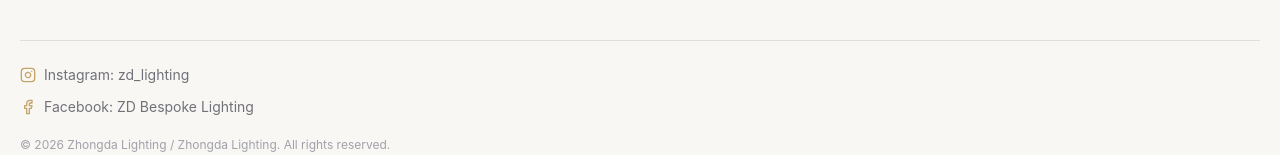
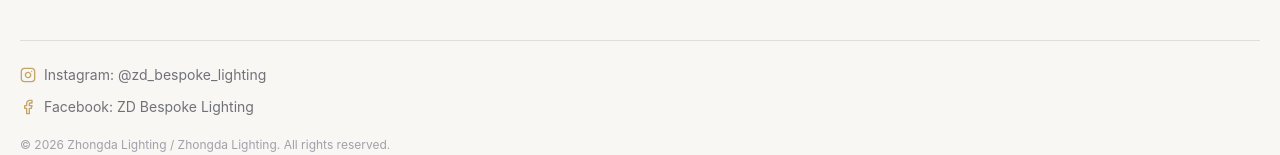
Before and after one commit to ct2632714830-star/zhongda-lighting-website, a Next.js app: page /contact in a window 1280 px wide. Shown: the part 1063-1218 px from the top of the page. Built offline with nearby package versions, Linux system fonts and the light colour scheme.

Commit message:
Update Instagram account links

```diff
--- a/components/Contact.tsx
+++ b/components/Contact.tsx
@@ -25,7 +25,7 @@ export function Contact() {
           </div>
           <div className="mt-9 flex flex-col gap-4 sm:flex-row">
             <LuxuryButton href="https://wa.me/8619047186703">{t.contact.whatsappButton}</LuxuryButton>
-            <a href="https://instagram.com/" className="inline-flex h-12 w-12 items-center justify-center border border-white/15 text-ivory/70 transition hover:border-champagne/60 hover:text-champagne" aria-label="Instagram">
+            <a href="https://www.instagram.com/zd_bespoke_lighting/" target="_blank" rel="noopener noreferrer" className="inline-flex h-12 w-12 items-center justify-center border border-white/15 text-ivory/70 transition hover:border-champagne/60 hover:text-champagne" aria-label="Instagram @zd_bespoke_lighting">
               <Instagram className="size-5" />
             </a>
             <a href="https://facebook.com/" className="inline-flex h-12 w-12 items-center justify-center border border-white/15 text-ivory/70 transition hover:border-champagne/60 hover:text-champagne" aria-label="Facebook">
--- a/components/Footer.tsx
+++ b/components/Footer.tsx
@@ -35,10 +35,15 @@ export function Footer() {
       </div>
       <div className="container-lux mt-10 border-t border-black/10 pt-6">
         <div className="flex flex-col items-start gap-3 text-sm text-zinc-500">
-          <p className="inline-flex items-center gap-2">
+          <a
+            href="https://www.instagram.com/zd_bespoke_lighting/"
+            target="_blank"
+            rel="noopener noreferrer"
+            className="inline-flex items-center gap-2 transition hover:text-zinc-950"
+          >
             <Instagram className="size-4 text-champagne" />
-            <span>Instagram: zd_lighting</span>
-          </p>
+            <span>Instagram: @zd_bespoke_lighting</span>
+          </a>
           <p className="inline-flex items-center gap-2">
             <Facebook className="size-4 text-champagne" />
             <span>Facebook: ZD Bespoke Lighting</span>
```
